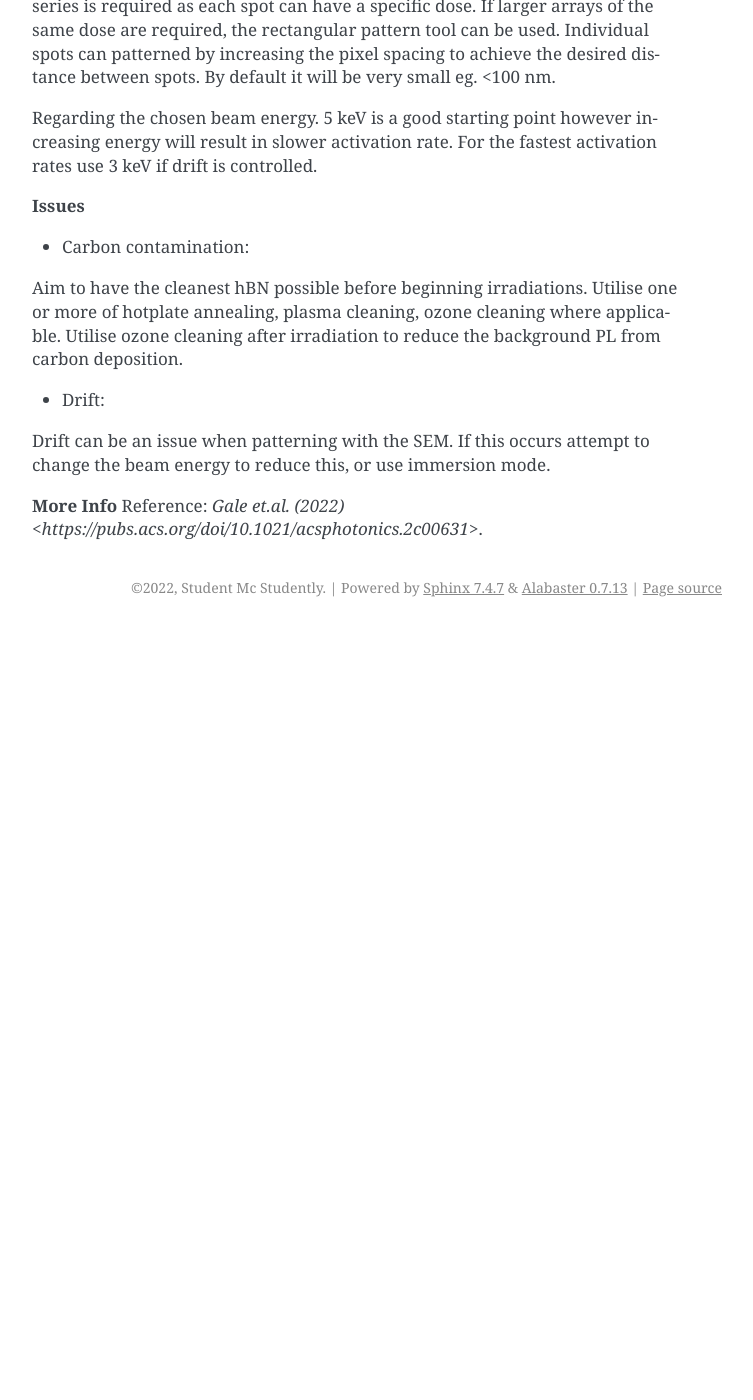
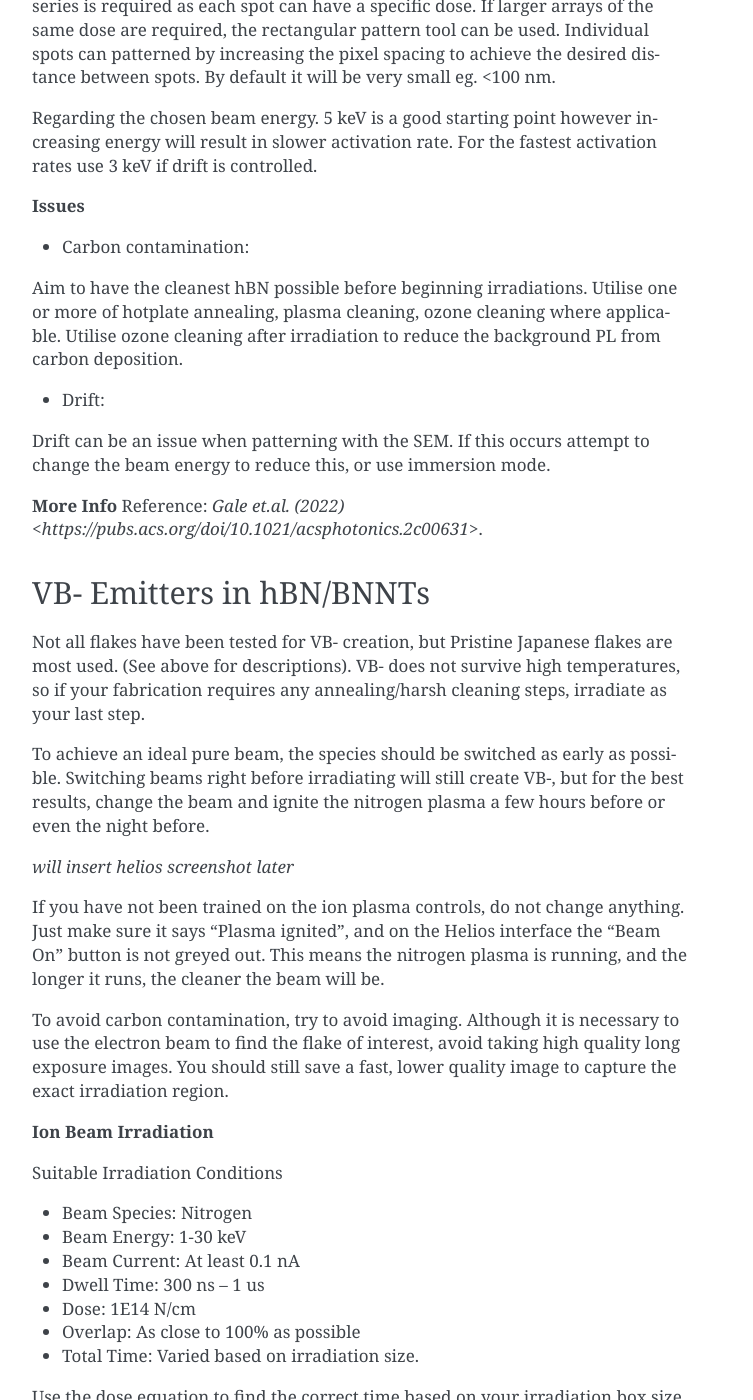
Before and after one commit to quantum-materials-group/QMG-wiki, a Sphinx documentation site: the page built from docs/pages/fab_sop.rst, in a window 1280 px wide and 1400 px high, scrolled down 6186 px. Shown: the whole window, without its empty margins (388-1141 px from the left). Built offline with Sphinx 7.4.7, drawn with Linux system fonts in a browser that asks for light colours; before the commit the page ends 6813 px from its top, so only the background shows below that; some of the changed text lies outside the part shown.

Commit message:
Update fab_sop.rst
Added VB- creation

```diff
--- a/docs/pages/fab_sop.rst
+++ b/docs/pages/fab_sop.rst
@@ -305,3 +305,59 @@ Drift can be an issue when patterning with the SEM. If this occurs attempt to ch
 **More Info**
 Reference: `Gale et.al. (2022)
 <https://pubs.acs.org/doi/10.1021/acsphotonics.2c00631>`.
+
+
+VB- Emitters in hBN/BNNTs
+-------------------------
+Not all flakes have been tested for VB- creation, but Pristine Japanese flakes are most used. (See above for descriptions).
+VB- does not survive high temperatures, so if your fabrication requires any annealing/harsh cleaning steps, irradiate as your last step.
+
+To achieve an ideal pure beam, the species should be switched as early as possible. Switching beams right before irradiating will still create VB-, but for the best results, change the beam and ignite the nitrogen plasma a few hours before or even the night before.
+
+*will insert helios screenshot later*
+
+
+If you have not been trained on the ion plasma controls, do not change anything. Just make sure it says “Plasma ignited”, and on the Helios interface the “Beam On” button is not greyed out. This means the nitrogen plasma is running, and the longer it runs, the cleaner the beam will be.
+
+To avoid carbon contamination, try to avoid imaging. Although it is necessary to use the electron beam to find the flake of interest, avoid taking high quality long exposure images. You should still save a fast, lower quality image to capture the exact irradiation region.
+
+**Ion Beam Irradiation**
+
+Suitable Irradiation Conditions
+
+- Beam Species: Nitrogen
+
+- Beam Energy: 1-30 keV
+
+- Beam Current: At least 0.1 nA
+
+- Dwell Time: 300 ns – 1 us
+
+- Dose: 1E14 N/cm
+
+- Overlap: As close to 100% as possible
+
+- Total Time: Varied based on irradiation size.
+
+Use the dose equation to find the correct time based on your irradiation box size.
+
+*will insert equation later*
+
+The following figure represents the boron vacancy distribution with various nitrogen beam energies. The peak of each curve marks the point of most damage, where the most boron vacancies will be created. Some things to note:
+
+-	SRIM does not account for ion channelling. The incident ions will travel further through the crystal than shown here
+
+-	Higher energies will reach further into the crystal than lower energies
+
+-	The same trends are also seen for nitrogen vacancies. Be aware that too many vacancies created will lead to amorphization and the VB- signal will be impacted.
+
+-	For thinner flakes (under 10 nm), it may be best to use higher energies. The beam will pass through and not create too many defects, so the lattice structure can still hold itself and host the VB-.
+
+
+**Issues:**
+VB- creation experiences similar issues to blue emitter creation. See above to minimise carbon contamination and drift. Drift can also be helped with nearby conductive materials, such as metal clamp stubs or copper tape near the flake of interest. However, these contacts will result in more contamination.
+
+More info: Hennessey et.al. (2024) <https://doi.org/10.1002/qute.202300459>
+(Comparing energies/beam species/carbon contamination/sputter yields)
+
+Note: Hydrogen does create VB- but nitrogen is more reliable.
```
